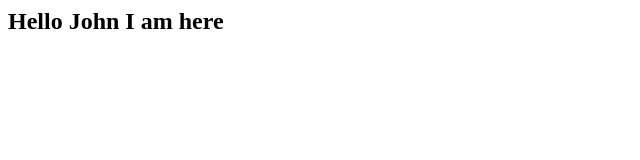
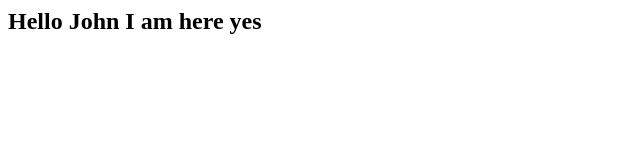
Before and after one commit to anuruddh72/GitTesy, a plain HTML site: page index.html in a window 1280 px wide. Shown: the full height of the page, 0-640 px from the left. Drawn offline with Linux system fonts and the light colour scheme.

Commit message:
changed the mesage.

```diff
--- a/index.html
+++ b/index.html
@@ -1,7 +1,7 @@
 <html>
 	<head> </head>
 		<body>
-			<h2> Hello John I am here </h2>
+			<h2> Hello John I am here yes </h2>
 		</body>
 
 </html>
```
